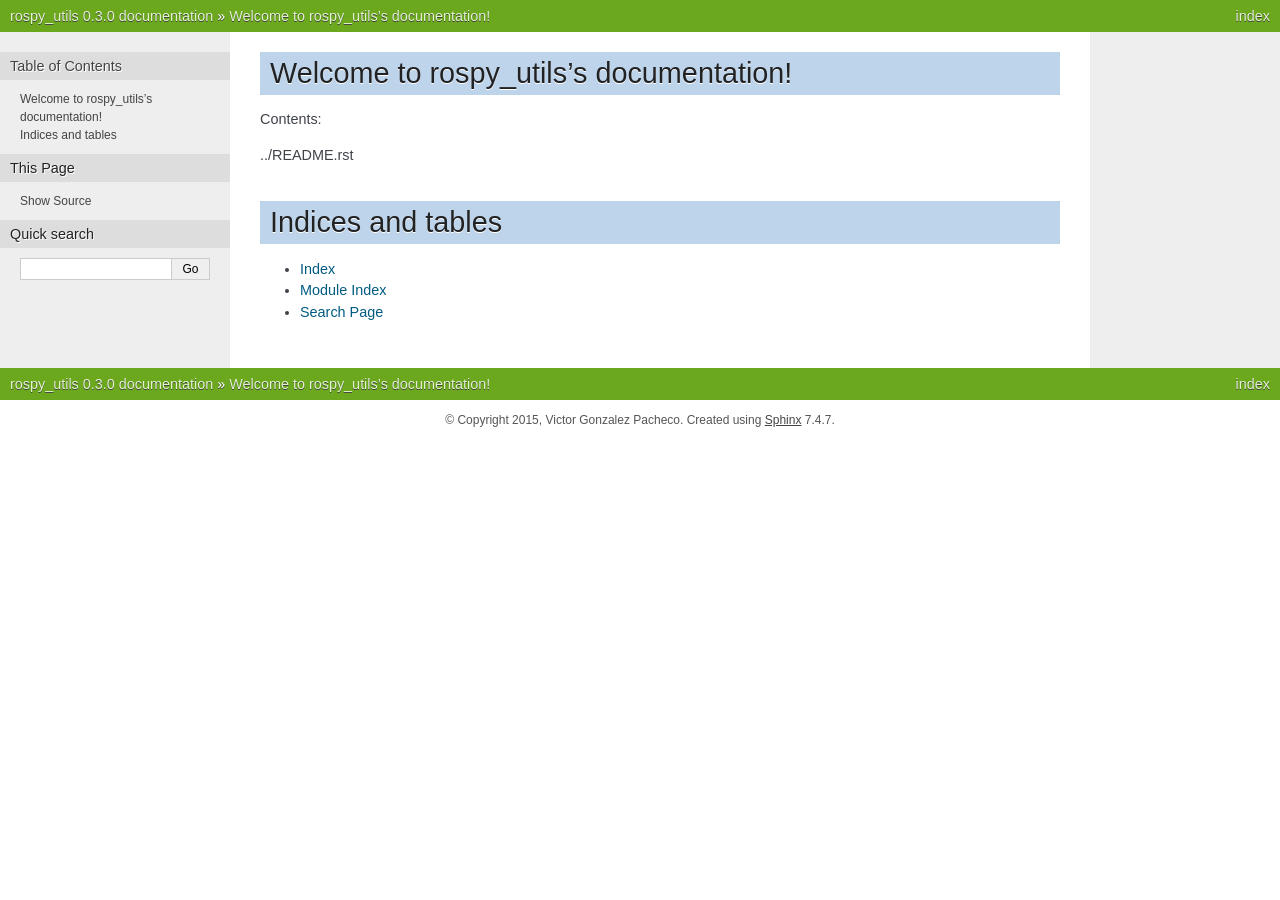
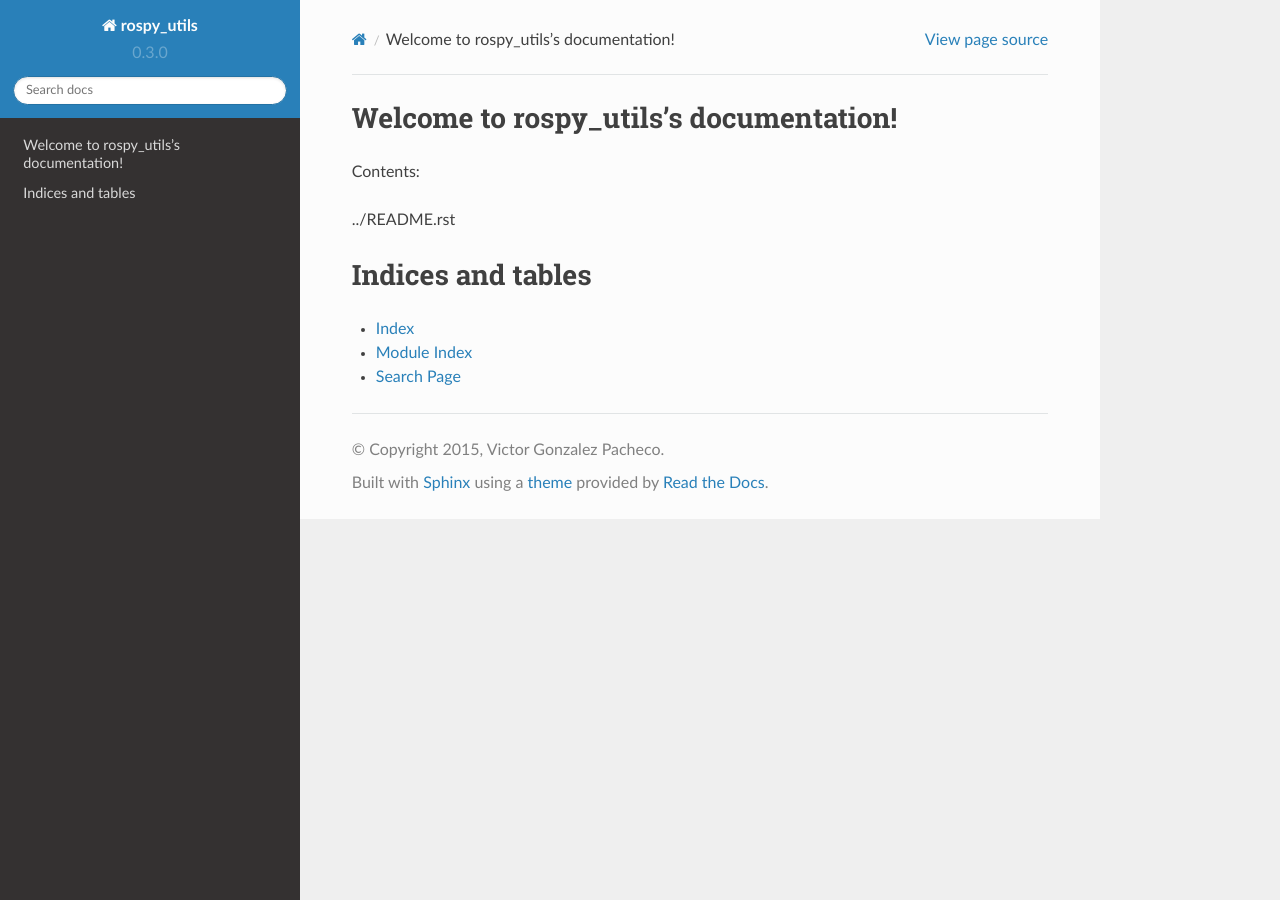
Before and after one commit to UC3MSocialRobots/rospy_utils, a Sphinx documentation site: the page built from doc/index.rst, in a window 1280 px wide. Built offline with Sphinx 7.4.7 and the Read the Docs theme 2.0.0, drawn with Linux system fonts in a browser that asks for light colours; formulas are drawn with MathJax 3; the version number is read from the project's files by our own code.

Commit message:
[DOC] using `readthedocs` sphinx theme

```diff
--- a/doc/conf.py
+++ b/doc/conf.py
@@ -28,7 +28,7 @@ catkin_package = catkin_pkg.package.parse_package(os.path.join(catkin_dir, catki
 
 # Add any Sphinx extension module names here, as strings. They can be extensions
 # coming with Sphinx (named 'sphinx.ext.*') or your custom ones.
-extensions = ['sphinx.ext.autodoc', 'sphinx.ext.doctest', 'sphinx.ext.intersphinx', 'sphinx.ext.todo', 'sphinx.ext.coverage', 'sphinx.ext.pngmath', 'sphinx.ext.mathjax', 'sphinx.ext.viewcode']
+extensions = ['sphinx.ext.autodoc', 'sphinx.ext.doctest', 'sphinx.ext.intersphinx', 'sphinx.ext.todo', 'sphinx.ext.coverage', 'sphinx.ext.pngmath', 'sphinx.ext.mathjax', 'sphinx.ext.viewcode', 'sphinxcontrib.napoleon']
 
 # Add any paths that contain templates here, relative to this directory.
 templates_path = ['.templates']
@@ -95,6 +95,8 @@ pygments_style = 'sphinx'
 # The theme to use for HTML and HTML Help pages.  See the documentation for
 # a list of builtin themes.
 html_theme = 'nature'
+import sphinx_rtd_theme
+html_theme = "sphinx_rtd_theme"
 
 # Theme options are theme-specific and customize the look and feel of a theme
 # further.  For a list of options available for each theme, see the
@@ -103,6 +105,7 @@ html_theme = 'nature'
 
 # Add any paths that contain custom themes here, relative to this directory.
 #html_theme_path = []
+html_theme_path = [sphinx_rtd_theme.get_html_theme_path()]
 
 # The name for this set of Sphinx documents.  If None, it defaults to
 # "<project> v<release> documentation".
```
